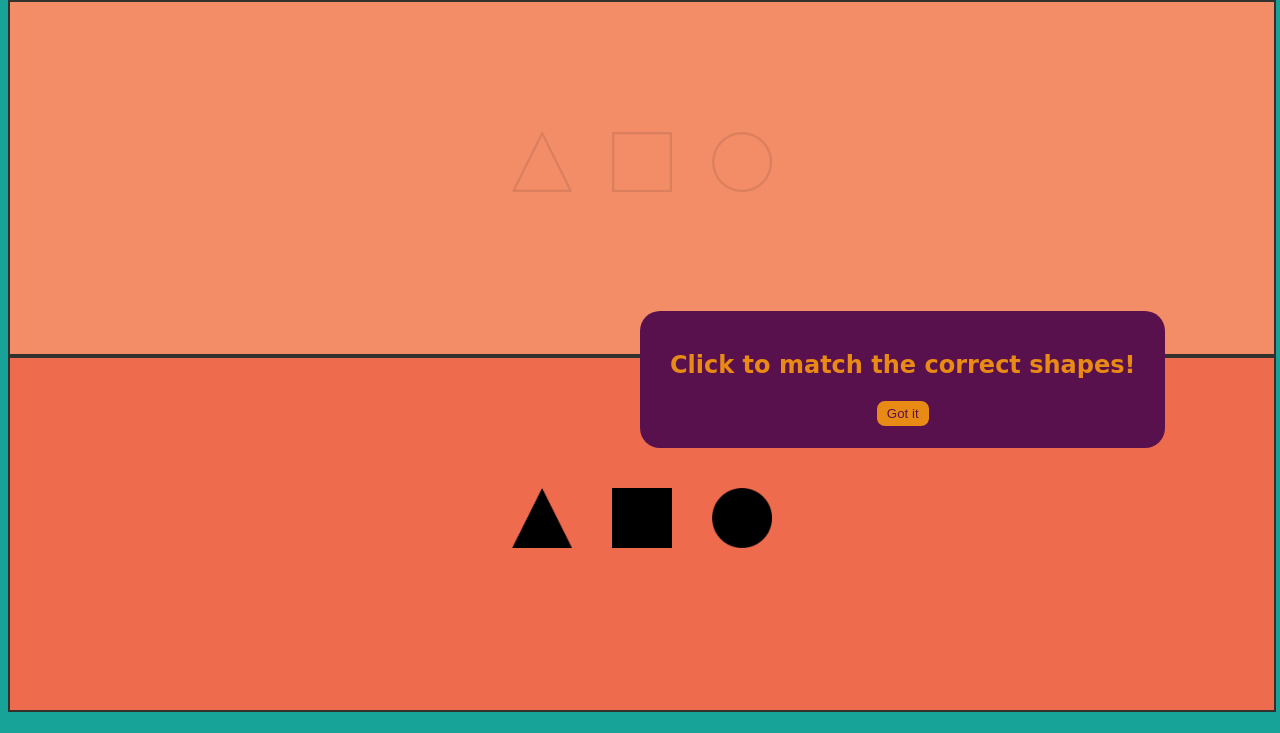
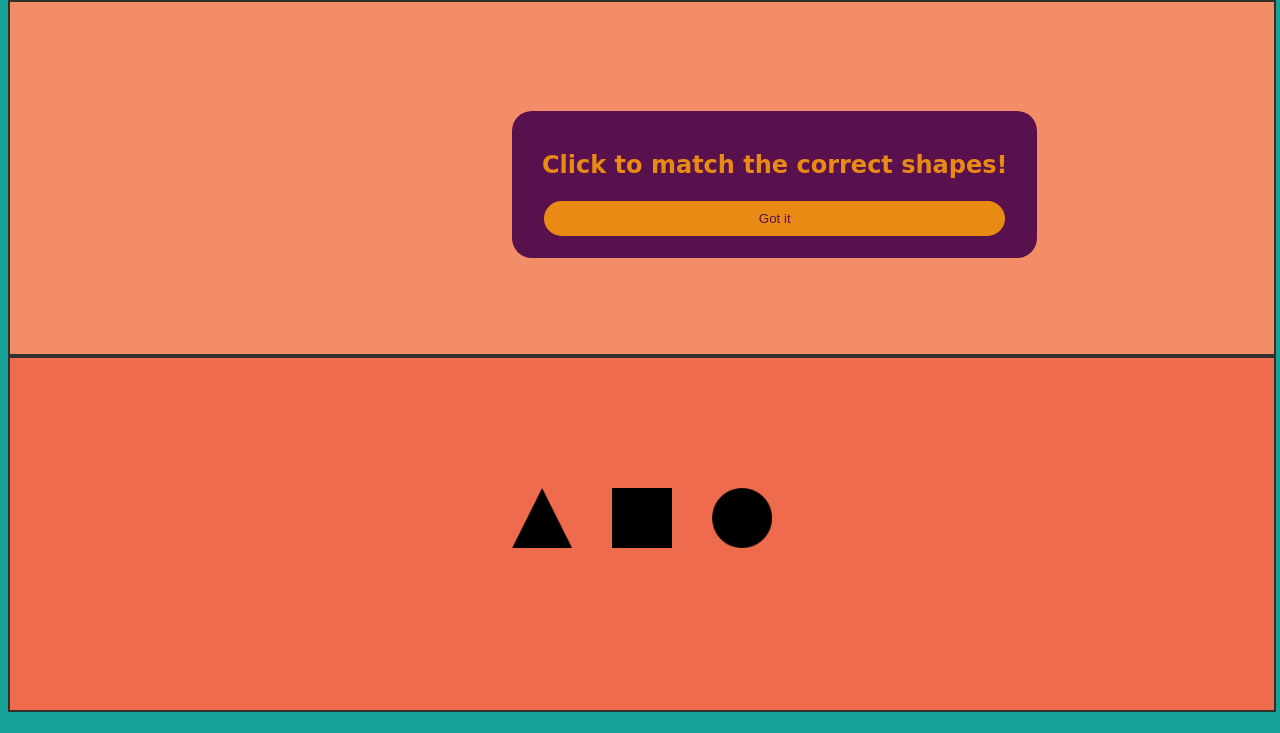
Before and after one commit to parksrichiework/Shape-Sorting-Game, a plain HTML site: page index.html in a window 1280 px wide. Shown: the part 89-822 px from the top of the page. Drawn offline with Linux system fonts and the light colour scheme; a web font is replaced by a local one.

Commit message:
Update styles.css

```diff
--- a/css/styles.css
+++ b/css/styles.css
@@ -59,8 +59,8 @@ img {
 	background-color: var(--palatinate-purple);
 	color: var(--fulvous);
 	position: absolute;
-	top: 50%;
-	left: 50%;
+	top: 25%;
+	left: 40%;
 	z-index: 10;
 	padding: 20px 30px;
 	width: fit-content;
@@ -74,8 +74,9 @@ img {
 	background-color: var(--fulvous);
 	color: var(--palatinate-purple);
 	border: solid 2px var(--palatinate-purple);
-	border-radius: 10px;
-	padding: 5px 10px;
+	border-radius: 20px;
+	width: 100%;
+	padding: 10px 10px;
 }
 
 .close-directions:hover{
@@ -230,7 +231,7 @@ img {
 		top: 25%;
 		left: 7%;
 		width: 20em;
-		padding: 10px;
+		padding: 20px 10px;
 	}
 
 	.game-box{
```
